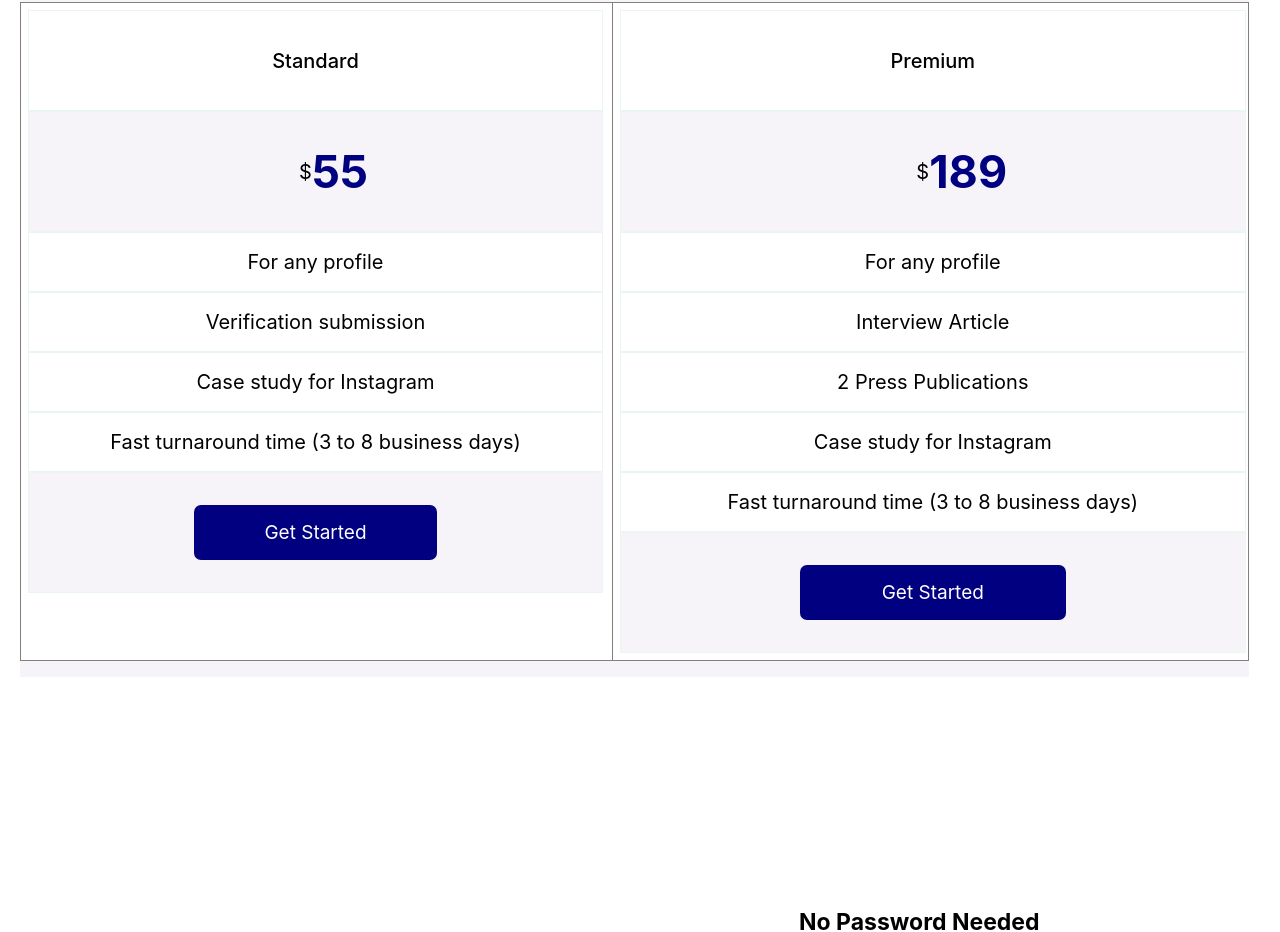
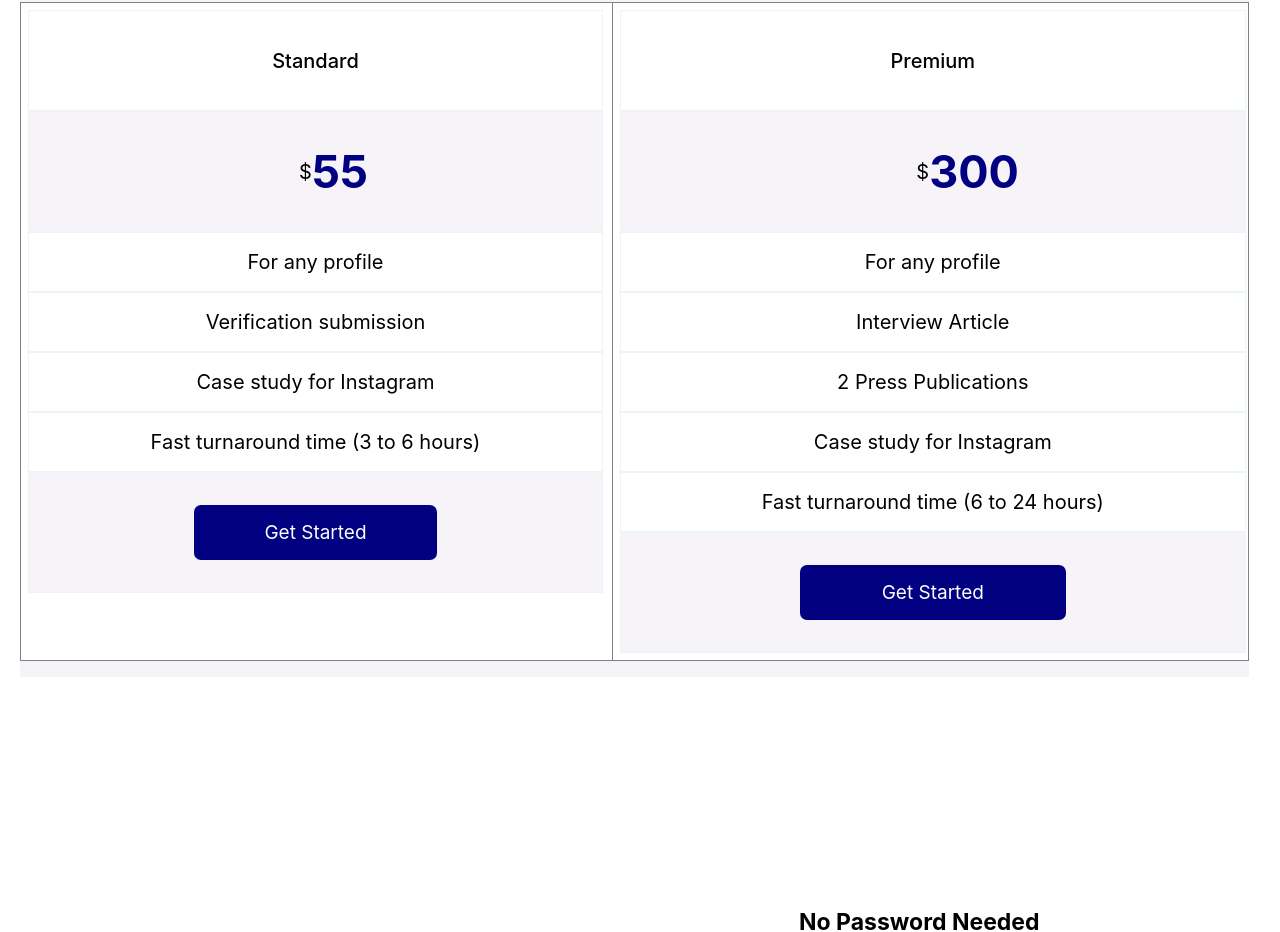
Before and after one commit to EbukaNweje/getinstaverified, a React (Create React App) app: page / in a window 1280 px wide. Shown: the part 3042-3974 px from the top of the page. Built offline with nearby package versions, Linux system fonts and the light colour scheme.

Commit message:
My color Fix

```diff
--- a/src/components/Pricing.js
+++ b/src/components/Pricing.js
@@ -34,7 +34,7 @@ const Pricing = () => {
            <li>For any profile</li>
            <li>Verification submission</li>
            <li>Case study for Instagram</li>
-           <li>Fast turnaround time (3 to 8 business days)</li>
+           <li>Fast turnaround time (3 to 6 hours)</li>
            <li className='buttonPrice'>
                <span>Get Started</span>
            </li>
@@ -44,12 +44,12 @@ const Pricing = () => {
         <li className='Card_name'>Premium</li>
            <li className='Card_amount'>
                <p>$</p>
-               <span>189</span></li>
+               <span>300</span></li>
            <li>For any profile</li>
            <li>Interview Article</li>
            <li>2 Press Publications</li>
            <li>Case study for Instagram</li>
-           <li>Fast turnaround time (3 to 8 business days)</li>
+           <li>Fast turnaround time (6 to 24 hours)</li>
            <li className='buttonPrice'>
                <span>Get Started</span>
            </li>
--- a/src/css/Price.css
+++ b/src/css/Price.css
@@ -99,6 +99,7 @@ font-size: 45px;
     height: 85px;
     display: flex;
     background-color: rgb(246, 244, 249);
+    /* background: #000; */
 }
 
 
--- a/src/css/mobileabout.css
+++ b/src/css/mobileabout.css
@@ -21,6 +21,7 @@
 
     .two{
         width: 85%;
+        height: max-content;
 
     }
 
@@ -34,8 +35,9 @@
     }
 
     .text{
-        margin-top: 130px;
+        margin: 0px;
     }
+
     .txtone h3{
         font-size: 25px;
     }
@@ -47,11 +49,12 @@
 
     .text h4{
         font-size: 23px;
+        width: 100%;
     }
 
     .text p{
         font-size: 23px;
         line-height: 30px;
-        margin-top: 30px;
+        /* margin-top: 30px; */
     }
 }
```
